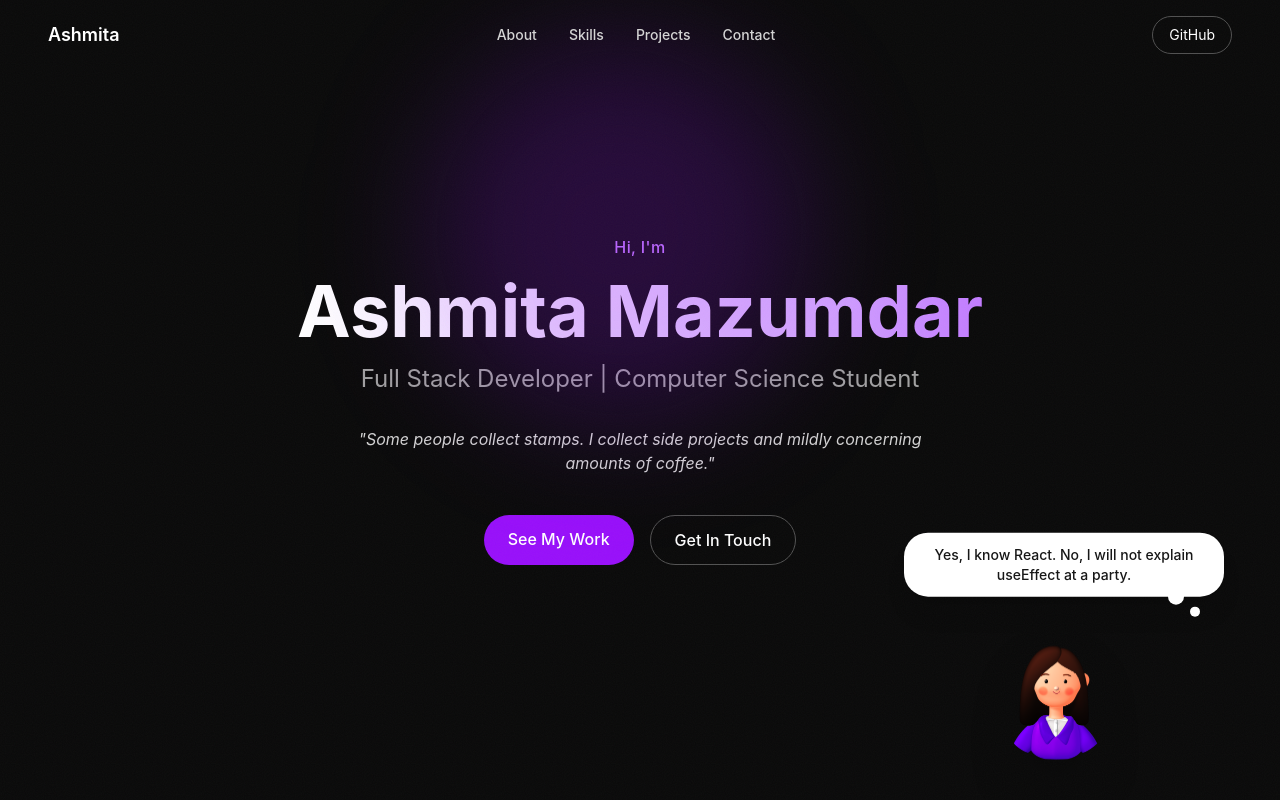
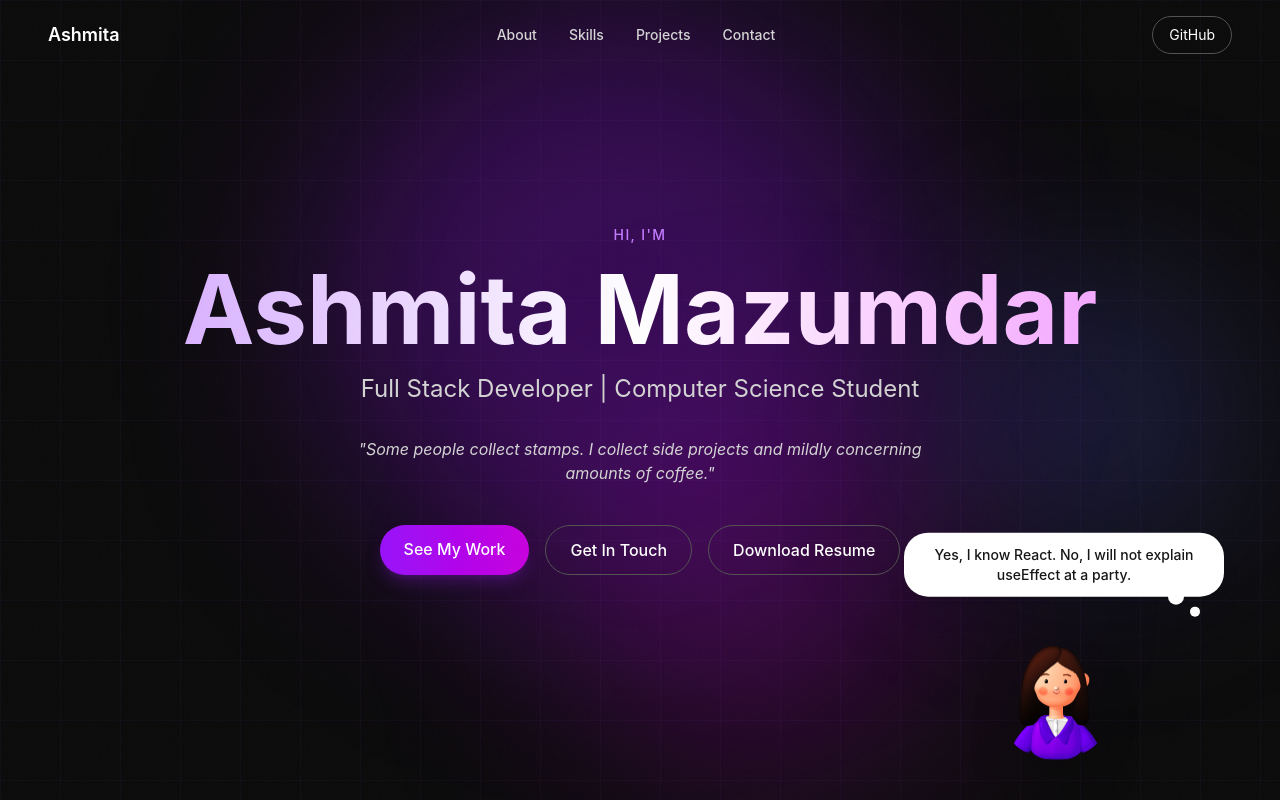
Before and after one commit to ashmita-dev/final_portfolio, a React (Vite) app: page / in a window 1280 px wide. Shown: the top 800 px of the page. Built offline with nearby package versions, Linux system fonts and the light colour scheme.

Commit message:
Major visual overhaul: bolder gradients, grid pattern, larger scale on Hero

```diff
--- a/src/sections/Hero.jsx
+++ b/src/sections/Hero.jsx
@@ -5,7 +5,6 @@ import MagneticButton from "../components/MagneticButton";
 
 function Hero() {
   const ref = useRef(null);
-
   const { scrollYProgress } = useScroll({
     target: ref,
     offset: ["start start", "end start"],
@@ -19,16 +18,25 @@ function Hero() {
       ref={ref}
       className="min-h-screen bg-neutral-950 flex flex-col items-center justify-center text-center px-6 relative overflow-hidden"
     >
+      <div className="absolute inset-0 bg-[radial-gradient(ellipse_at_top,_var(--tw-gradient-stops))] from-purple-900/40 via-neutral-950 to-neutral-950" />
+
       <motion.div
         style={{ y: glowY }}
-        className="absolute w-96 h-96 bg-purple-600/20 rounded-full blur-3xl top-10 left-1/3"
+        className="absolute w-[600px] h-[600px] bg-purple-600/30 rounded-full blur-[100px] top-0 left-1/4"
       />
+      <div className="absolute w-[400px] h-[400px] bg-fuchsia-600/20 rounded-full blur-[100px] bottom-0 right-1/4" />
+      <div className="absolute w-[300px] h-[300px] bg-indigo-500/20 rounded-full blur-[90px] top-1/3 right-10" />
+
+      <div className="absolute inset-0 opacity-[0.15]" style={{
+        backgroundImage: "linear-gradient(rgba(168,85,247,0.3) 1px, transparent 1px), linear-gradient(90deg, rgba(168,85,247,0.3) 1px, transparent 1px)",
+        backgroundSize: "60px 60px"
+      }} />
 
       <motion.p
         initial={{ opacity: 0, y: 10 }}
         animate={{ opacity: 1, y: 0 }}
         transition={{ duration: 0.6 }}
-        className="text-purple-400 font-medium mb-4 tracking-wide"
+        className="relative text-purple-400 font-medium mb-4 tracking-widest uppercase text-sm"
       >
         Hi, I'm
       </motion.p>
@@ -37,7 +45,7 @@ function Hero() {
         initial={{ opacity: 0, y: 20 }}
         animate={{ opacity: 1, y: 0 }}
         transition={{ duration: 0.7, delay: 0.15 }}
-        className="text-5xl md:text-7xl font-bold mb-4 bg-gradient-to-r from-white via-purple-200 to-purple-400 bg-clip-text text-transparent"
+        className="relative text-6xl md:text-8xl font-bold mb-4 bg-gradient-to-r from-purple-300 via-white to-fuchsia-300 bg-clip-text text-transparent"
       >
         {personalInfo.name}
       </motion.h1>
@@ -46,7 +54,7 @@ function Hero() {
         initial={{ opacity: 0, y: 20 }}
         animate={{ opacity: 1, y: 0 }}
         transition={{ duration: 0.7, delay: 0.3 }}
-        className="text-xl md:text-2xl text-neutral-400 mb-8"
+        className="relative text-xl md:text-2xl text-neutral-300 mb-8"
       >
         {personalInfo.role}
       </motion.h2>
@@ -55,7 +63,7 @@ function Hero() {
         initial={{ opacity: 0 }}
         animate={{ opacity: 1 }}
         transition={{ duration: 0.8, delay: 0.5 }}
-        className="max-w-xl text-neutral-300 italic mb-10"
+        className="relative max-w-xl text-neutral-300 italic mb-10"
       >
         "{personalInfo.tagline}"
       </motion.p>
@@ -64,20 +72,27 @@ function Hero() {
         initial={{ opacity: 0 }}
         animate={{ opacity: 1 }}
         transition={{ duration: 0.8, delay: 0.7 }}
-        className="flex gap-4"
+        className="relative flex flex-wrap justify-center gap-4"
       >
         <MagneticButton
           href="#projects"
-          className="px-6 py-3 bg-purple-600 hover:bg-purple-500 transition rounded-full text-white font-medium inline-block"
+          className="px-6 py-3 bg-gradient-to-r from-purple-600 to-fuchsia-600 hover:from-purple-500 hover:to-fuchsia-500 transition rounded-full text-white font-medium inline-block shadow-lg shadow-purple-900/50"
         >
           See My Work
         </MagneticButton>
-
         <MagneticButton
           href="#contact"
           className="px-6 py-3 border border-neutral-600 hover:border-purple-400 transition rounded-full text-white font-medium inline-block"
         >
           Get In Touch
+        </MagneticButton>
+        <MagneticButton
+          href={personalInfo.resume}
+          target="_blank"
+          rel="noreferrer"
+          className="px-6 py-3 border border-neutral-600 hover:border-purple-400 transition rounded-full text-white font-medium inline-block"
+        >
+          Download Resume
         </MagneticButton>
       </motion.div>
     </section>
```
